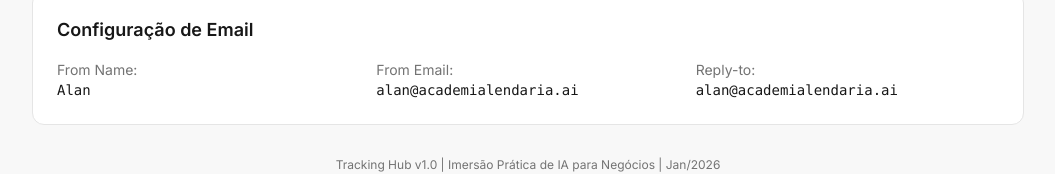
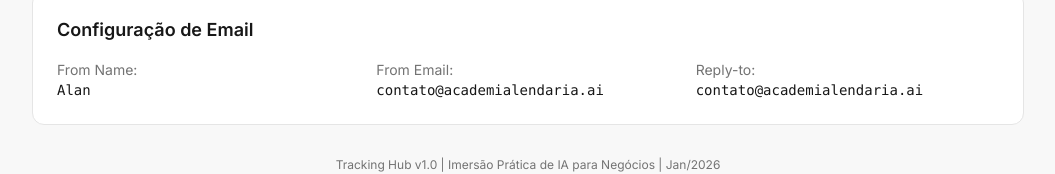
Before and after one commit to joaolozano-lendario/tracking-hub, a Next.js app: page /overview in a window 1280 px wide. Shown: the part 1693-1867 px from the top of the page, without its empty margins (112-1167 px from the left). Built offline with nearby package versions, Linux system fonts and the light colour scheme.

Commit message:
fix: email remetente para contato@academialendaria.ai

```diff
--- a/app/overview/page.tsx
+++ b/app/overview/page.tsx
@@ -237,11 +237,11 @@ export default function OverviewPage() {
           </div>
           <div>
             <span className="text-light-muted dark:text-dark-muted">From Email:</span>
-            <p className="font-mono">alan@academialendaria.ai</p>
+            <p className="font-mono">contato@academialendaria.ai</p>
           </div>
           <div>
             <span className="text-light-muted dark:text-dark-muted">Reply-to:</span>
-            <p className="font-mono">alan@academialendaria.ai</p>
+            <p className="font-mono">contato@academialendaria.ai</p>
           </div>
         </div>
       </div>
```
